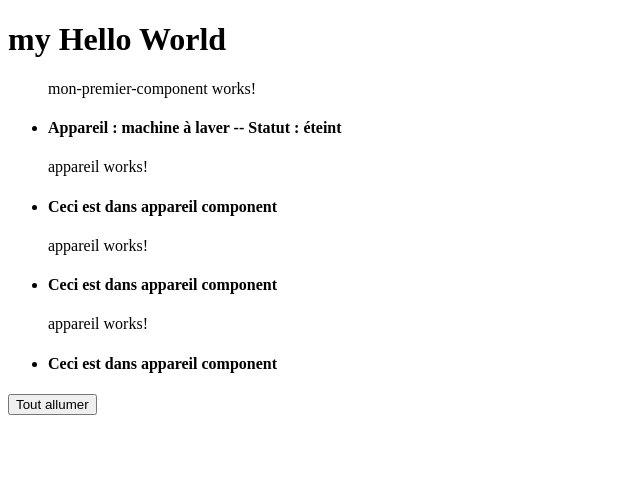
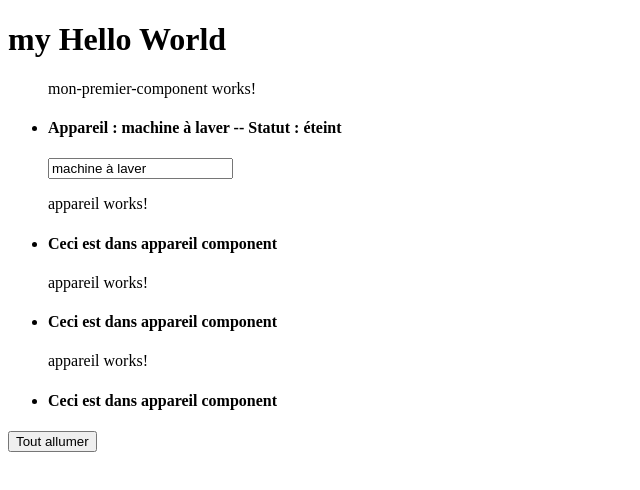
Before and after one commit to adibou32/mon-projet-angular, an Angular app: page / in a window 1280 px wide. Shown: the top 490 px of the page, without its empty margins (0-640 px from the left). Built offline with nearby package versions, Linux system fonts and the light colour scheme.

Commit message:
interpollation double sens

```diff
--- a/src/app/app.component.html
+++ b/src/app/app.component.html
@@ -5,4 +5,4 @@
 <app-appareil></app-appareil>
 <app-appareil></app-appareil>
 </ul>
-<button class ="btn btn-sucess" [disabled]="!isAuth" >Tout allumer</button>
+<button class ="btn btn-sucess" [disabled]="!isAuth" (click)="onAllumer()">Tout allumer</button>
--- a/src/app/app.component.ts
+++ b/src/app/app.component.ts
@@ -14,4 +14,7 @@
       }, 4000
     );
   }
+  onAllumer(){
+    console.log('on allume tout ! ');
+  }
 }
--- a/src/app/app.module.ts
+++ b/src/app/app.module.ts
@@ -1,5 +1,6 @@
 import { NgModule } from '@angular/core';
 import { BrowserModule } from '@angular/platform-browser';
+import { FormsModule } from '@angular/forms';
 
 import { AppRoutingModule } from './app-routing.module';
 import { AppComponent } from './app.component';
@@ -14,6 +15,7 @@
   ],
   imports: [
     BrowserModule,
+    FormsModule,
     AppRoutingModule
   ],
   providers: [],
--- a/src/app/mon-premier-component/mon-premier-component.component.html
+++ b/src/app/mon-premier-component/mon-premier-component.component.html
@@ -1,4 +1,5 @@
 <p>mon-premier-component works!</p>
 <li class="list-group-item">
 <h4>Appareil : {{ appareilName }} -- Statut : {{ getStatus() }}</h4>
+<input type="text" class="form-control" [(ngModel)]="appareilName">
 </li>
```
Also changed, not shown: .browserslistrc (added), 2 other files (tests, documents, lock files or other folders).
